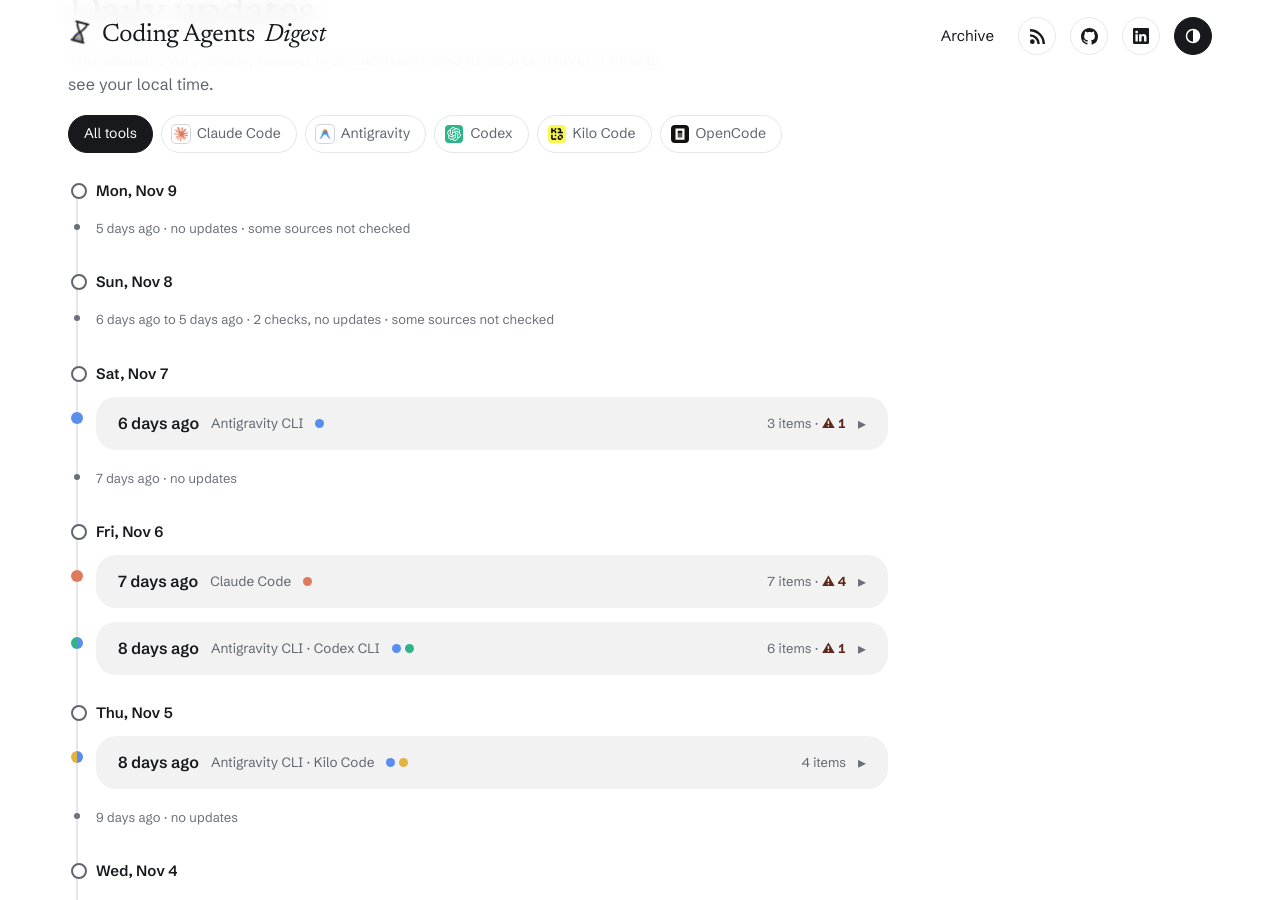
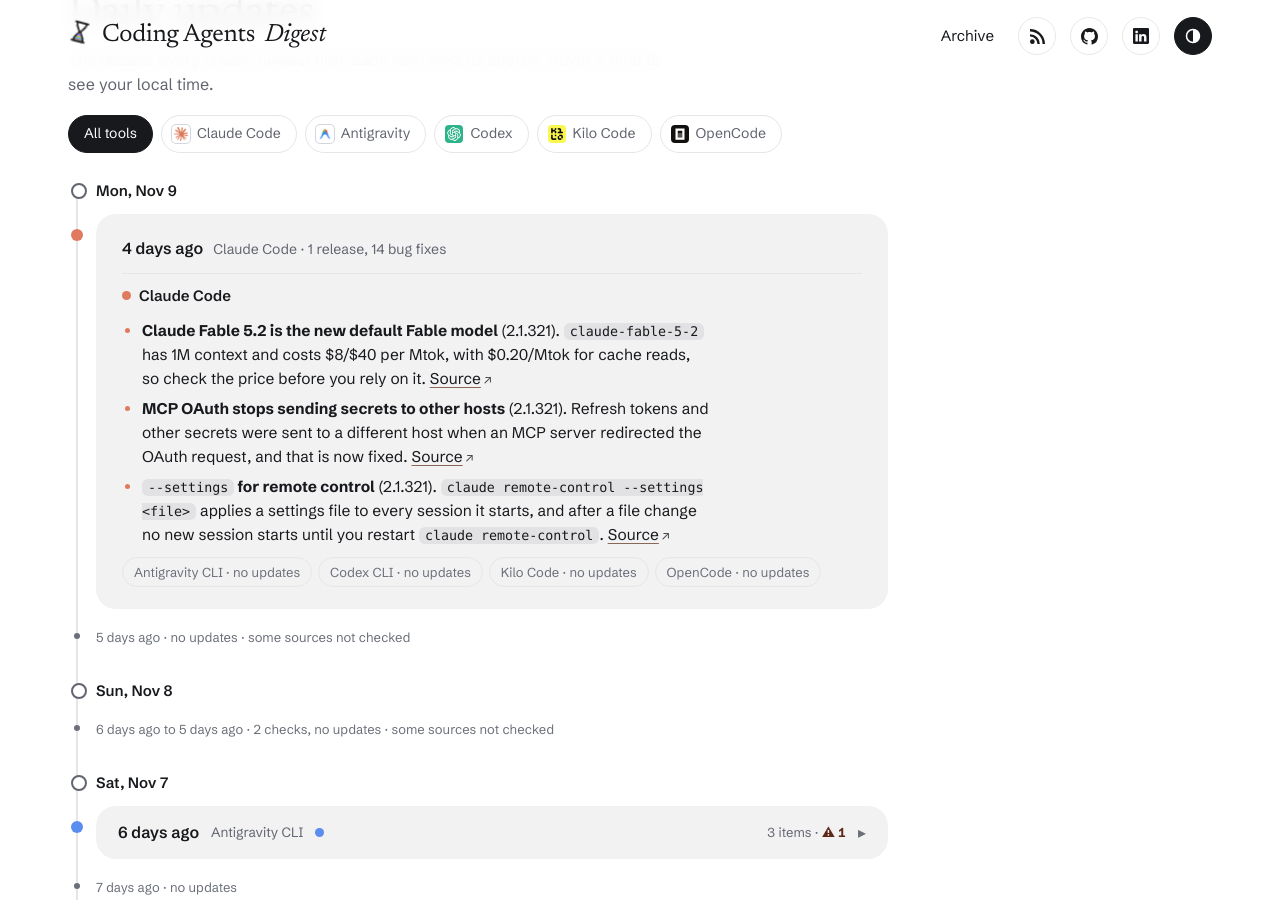
Before and after one commit to IbrahimSobh/coding-agents-digest, a Jekyll site: the page built from docs/index.html, in a window 1280 px wide and 900 px high, scrolled down 4929 px. Built offline with Jekyll 4.4.1, drawn with Linux system fonts in a browser that asks for light colours; some of the changed text lies outside the part shown.

Commit message:
Check 2026-11-09 23:41: Claude Code 2.1.321
Co-Authored-By: Claude Haiku 5.5 <noreply@anthropic.com>
Claude-Session: https://claude.ai/code/session_01FsAJh8kvVfUj64MPSemow8

```diff
--- a/docs/_data/brief.json
+++ b/docs/_data/brief.json
@@ -1,6 +1,6 @@
 {
- "updated": "2026-11-09T08:41+02:00",
- "updated_label": "Nov 9, 08:41",
+ "updated": "2026-11-09T23:41+02:00",
+ "updated_label": "Nov 9, 23:41",
  "window": "Nov 2 to Nov 9, 2026",
  "headline": "Claude Code 2.1.319 and Antigravity CLI 1.5.3 fix security holes; headless runs now exit non-zero when refused or cut short.",
  "themes": [
--- a/docs/_data/headlines.json
+++ b/docs/_data/headlines.json
@@ -49,5 +49,6 @@
  {"updated": "2026-11-07T23:41+02:00", "window": "Oct 31 to Nov 7, 2026", "headline": "Claude Code 2.1.319 fixes a Bash permission bypass and changes headless exit codes; Opus 4.8 fast mode ends Nov 30."},
  {"updated": "2026-11-08T08:41+02:00", "window": "Nov 1 to Nov 8, 2026", "headline": "Claude Code 2.1.319 and Antigravity CLI 1.5.3 fix security holes; headless runs now exit non-zero when refused or cut short."},
  {"updated": "2026-11-08T23:41+02:00", "window": "Nov 1 to Nov 8, 2026", "headline": "Claude Code 2.1.319 and Antigravity CLI 1.5.3 fix security holes; headless runs now exit non-zero when refused or cut short."},
- {"updated": "2026-11-09T08:41+02:00", "window": "Nov 2 to Nov 9, 2026", "headline": "Claude Code 2.1.319 and Antigravity CLI 1.5.3 fix security holes; headless runs now exit non-zero when refused or cut short."}
+ {"updated": "2026-11-09T08:41+02:00", "window": "Nov 2 to Nov 9, 2026", "headline": "Claude Code 2.1.319 and Antigravity CLI 1.5.3 fix security holes; headless runs now exit non-zero when refused or cut short."},
+ {"updated": "2026-11-09T23:41+02:00", "window": "Nov 2 to Nov 9, 2026", "headline": "Claude Code 2.1.319 and Antigravity CLI 1.5.3 fix security holes; headless runs now exit non-zero when refused or cut short."}
 ]
--- a/docs/_data/releases.json
+++ b/docs/_data/releases.json
@@ -278,5 +278,6 @@
  {"tool": "antigravity-cli", "tag": "1.5.2", "date": "2026-11-06"},
  {"tool": "codex", "tag": "rust-v0.167.0", "date": "2026-11-06"},
  {"tool": "claude-code", "tag": "v2.1.319", "date": "2026-11-06"},
- {"tool": "antigravity-cli", "tag": "1.5.3", "date": "2026-11-07"}
+ {"tool": "antigravity-cli", "tag": "1.5.3", "date": "2026-11-07"},
+ {"tool": "claude-code", "tag": "v2.1.321", "date": "2026-11-09"}
 ]
--- /dev/null
+++ b/docs/digests/2026-11-09-2341.md
@@ -0,0 +1,23 @@
+---
+layout: digest
+title: "Check: Nov 9, 2026, 23:41"
+date: 2026-11-09 23:41:00 +0200
+run: "Nov 9, 2026, 23:41 (Cairo)"
+since: "Nov 9, 2026, 08:41"
+quiet: false
+summary: "Claude Code 2.1.321: Fable 5.2 becomes the default Fable model, MCP OAuth stops sending secrets to other hosts."
+---
+Claude Code · 1 release, 14 bug fixes
+
+### Claude Code
+- **Claude Fable 5.2 is the new default Fable model** (2.1.321). `claude-fable-5-2` has 1M context and costs $8/$40 per Mtok, with $0.20/Mtok for cache reads, so check the price before you rely on it. [Source](https://github.com/anthropics/claude-code/releases/tag/v2.1.321)
+- **MCP OAuth stops sending secrets to other hosts** (2.1.321). Refresh tokens and other secrets were sent to a different host when an MCP server redirected the OAuth request, and that is now fixed. [Source](https://github.com/anthropics/claude-code/releases/tag/v2.1.321)
+- **`--settings` for remote control** (2.1.321). `claude remote-control --settings <file>` applies a settings file to every session it starts, and after a file change no new session starts until you restart `claude remote-control`. [Source](https://github.com/anthropics/claude-code/releases/tag/v2.1.321)
+### Antigravity CLI
+- No updates since Nov 9, 2026, 08:41.
+### Codex CLI
+- No updates since Nov 9, 2026, 08:41.
+### Kilo Code
+- No updates since Nov 9, 2026, 08:41.
+### OpenCode
+- No updates since Nov 9, 2026, 08:41.
```
Also changed, not shown: task/state.json (+4 -4 lines).
